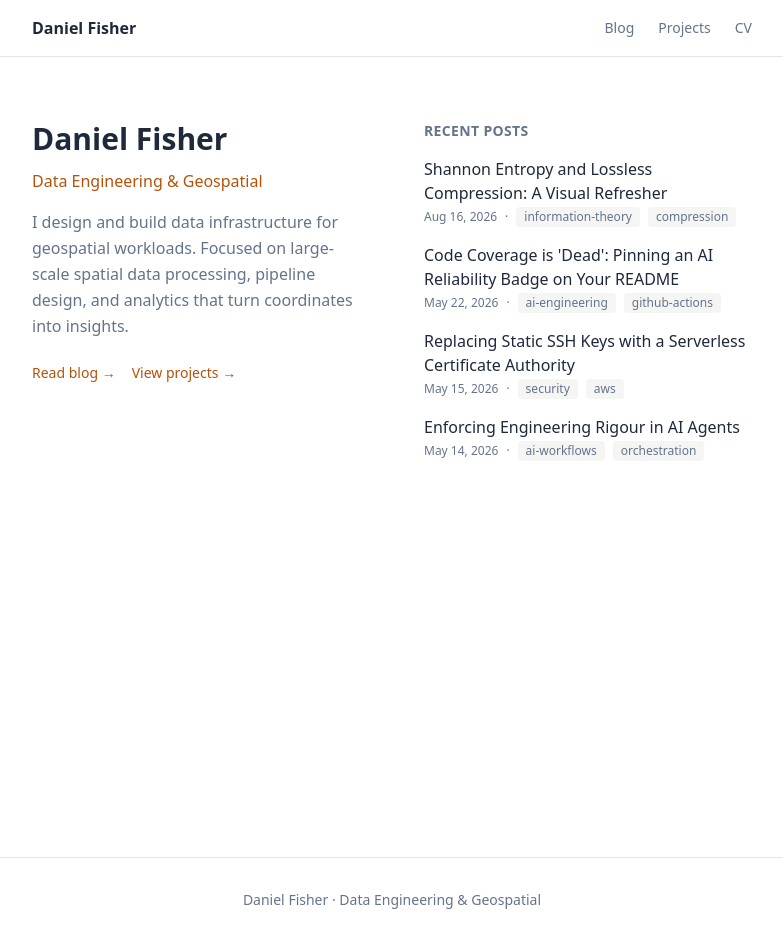
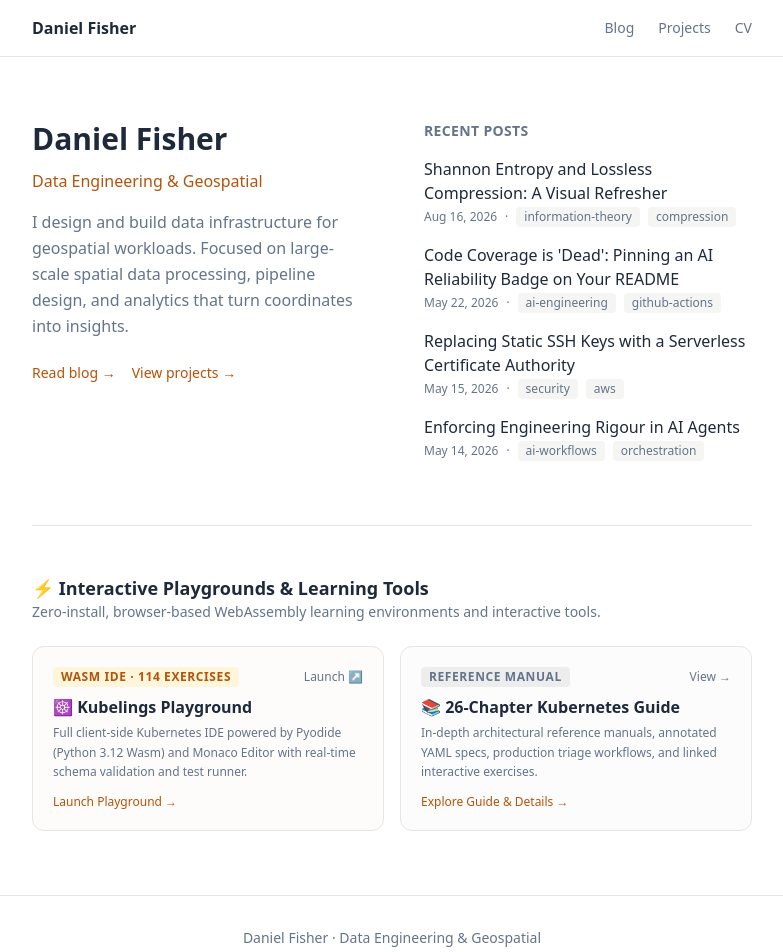
Before and after one commit to dnf0/dnf0.github.io, a Next.js app: page / in a window 1280 px wide. Shown: the top 952 px of the page, without its empty margins (248-1031 px from the left). Built offline with nearby package versions, Linux system fonts and the light colour scheme.

Commit message:
feat: add interactive playground and reference guide links for kubelings

```diff
--- a/content/projects/kubelings.mdx
+++ b/content/projects/kubelings.mdx
@@ -1,8 +1,8 @@
 ---
 title: "Kubelings"
 date: "2026-08-26"
-description: "An interactive, hands-on CLI learning environment for mastering Kubernetes from scratch through guided, test-driven exercises."
-tags: ["kubernetes", "devops", "python", "cli", "tui", "lings", "wasm"]
+description: "A 100% client-side WebAssembly learning platform and comprehensive 26-chapter reference manual for Kubernetes."
+tags: ["kubernetes", "devops", "python", "wasm", "pyodide", "monaco", "lings"]
 ---
 
 <Callout>
@@ -11,38 +11,35 @@ tags: ["kubernetes", "devops", "python", "cli", "tui", "lings", "wasm"]
 👉 [**Launch WebAssembly Playground (114 Exercises) →**](https://dnf0.github.io/kubelings/playground/)
 </Callout>
 
-**Kubelings** is an interactive, test-driven terminal learning environment for mastering Kubernetes from the ground up. Inspired by [Rustlings](https://github.com/rust-lang/rustlings) and [Ziglings](https://codeberg.org/ziglings/exercises), Kubelings guides engineers through fixing broken YAML manifests, constructing multi-container sidecars, writing RBAC rules, authoring custom Python Kubernetes operators, and troubleshooting cluster incidents.
+**Kubelings** is a client-side WebAssembly interactive learning platform and comprehensive reference manual for mastering Kubernetes from the ground up. Inspired by the pedagogical philosophy of [Rustlings](https://github.com/rust-lang/rustlings) and [Ziglings](https://codeberg.org/ziglings/exercises), Kubelings guides engineers through fixing broken declarative YAML manifests, constructing multi-container sidecars, writing RBAC authorization rules, configuring Gateway API routes, orchestrating distributed AI workloads with KubeRay, and troubleshooting cluster incidents.
 
 ### Pedagogical Philosophy
 
 Learning Kubernetes from static documentation or copy-pasted Helm charts is difficult because feedback loops are slow and failure messages are cryptic. Kubelings solves this through guided, test-driven micro-learning:
 
-1. **Active Debugging & Iteration**: Every exercise starts in a broken or incomplete state with clear `# TODO:` prompts. You inspect the failure and edit the code until it passes verification.
-2. **Sub-30ms Hotkey Watcher**: File changes are evaluated instantly. Single-key shortcuts (`n`, `p`, `h`, `r`, `q`) keep you in a continuous flow state.
-3. **Dual-Mode Execution (Offline & Live Cluster)**:
-   - *Offline Mode*: Zero cluster setup required. In-memory schema and behavioral validation.
-   - *Live Cluster Mode*: Connects to `kind`, `minikube`, or remote clusters with ephemeral test namespaces.
-4. **Progressive Hints**: Multi-tiered conceptual hints (`kubelings hint`) guide you without spoiling solutions.
+1. **Active Debugging & Iteration**: Every exercise starts in a broken or incomplete state with clear `# TODO:` prompts. You inspect the failure and edit the code until it passes schema and behavioral verification.
+2. **Instant WebAssembly Feedback Loop**: Manifest changes are evaluated in `< 1ms` inside a background Web Worker running Python 3.12 and PyYAML via WebAssembly.
+3. **Zero Installation**: Practice anywhere with zero prerequisite tools—no Docker daemon, no minikube, and no cloud accounts needed.
+4. **Progressive Hints & Solutions**: Multi-tiered conceptual hints guide your mental model before revealing concrete YAML syntax solutions.
 
-### Core Features & Developer Tooling
+### Core Features & Architecture
 
-- **⚡ Full In-Browser Learning Platform**: Complete 114-exercise WebAssembly curriculum powered by Pyodide, Monaco Editor, side-by-side diffing, progressive hinting, and `localStorage` progress tracking with JSON backup import/export.
-- **Interactive Terminal Dashboard (`kubelings tui`)**: Split-pane interface for browsing chapters, previewing code, and evaluating manifests.
-- **Resource Topology Visualizer (`kubelings tree`)**: Renders hierarchical ASCII trees of Kubernetes workloads, services, endpoints, volumes, and network policies.
-- **Universal Manifest Linter (`kubelings lint`)**: Audits manifests against security standards, reliability probes, and schema best practices.
-- **VS Code & Cursor Extension**: Dedicated Activity Bar curriculum explorer, live status bar progress, on-save schema diagnostics, and side-by-side reference solution diffing.
+- **⚡ Zero-Install Wasm IDE**: Complete 114-exercise WebAssembly curriculum powered by Pyodide, Monaco Editor, side-by-side solution diffing, progressive hinting, and `localStorage` progress tracking with JSON backup import/export.
+- **🔗 Deep Linking & Instant Sharing**: Full URL query-param routing (`?exercise=<id>` and `?chapter=<num>`) with live browser history synchronization.
+- **📚 26 Architectural Reference Guides**: In-depth documentation covering Kubernetes internals, annotated manifest anatomies, production hardening advice, and troubleshooting triage trees.
+- **VS Code Extension**: Dedicated Activity Bar curriculum explorer, status bar progress, on-save schema diagnostics, and side-by-side reference solution diffing.
 
 ### Curriculum Matrix (26 Chapters · 114 Exercises)
 
-- **01–06 Workloads & Networking**: Pods, multi-container sidecars, Deployments, StatefulSets, ConfigMaps, PV/PVC storage, ClusterIP/NodePort/LoadBalancer services, Ingress.
-- **07–10 Scheduling & Reliability**: Node affinity, taints/tolerations, topology spread, RBAC, NetworkPolicies, liveness/readiness/startup probes.
+- **01–06 Workloads, Config & Storage**: Pods, multi-container sidecars, Deployments, StatefulSets, ConfigMaps, Secrets, PV/PVC storage, ClusterIP/NodePort/LoadBalancer services, Ingress controllers.
+- **07–10 Scheduling & Reliability**: Node affinity, taints/tolerations, topology spread, RBAC authorization, NetworkPolicies, liveness/readiness/startup probes.
 - **11–18 Advanced Kubernetes**: HPA v2 autoscaling, Custom Resource Definitions (CRDs) & Python operators, incident troubleshooting, GitOps/ArgoCD, Cilium eBPF, Kyverno/Gatekeeper policy-as-code, multi-tenancy vcluster, mutating/validating webhooks.
-- **19–26 Enterprise & AI Infrastructure**: Helm v3, Kustomize overlays, Gateway API, Crossplane infrastructure-as-data, Tetragon eBPF security, KubeRay distributed clusters, Kueue/Volcano batch scheduling, and GPU Dynamic Resource Allocation (DRA).
+- **19–26 Modern Cloud-Native & AI Infrastructure**: Helm v3, Kustomize overlays, Gateway API, Crossplane infrastructure-as-data, Tetragon eBPF security, KubeRay distributed clusters, Kueue/Volcano batch scheduling, and GPU Dynamic Resource Allocation (DRA).
 
 ### Links & Resources
 
-- [⚡ Interactive WebAssembly Playground](https://dnf0.github.io/kubelings/playground/)
-- [Documentation Site](https://dnf0.github.io/kubelings/)
+- [⚡ Launch WebAssembly Playground](https://dnf0.github.io/kubelings/playground/)
+- [📖 26-Chapter Reference Manual](https://dnf0.github.io/kubelings/)
 - [Curriculum Syllabus](https://dnf0.github.io/kubelings/syllabus/)
 - [GitHub Repository](https://github.com/dnf0/kubelings)
 
--- a/src/app/page.tsx
+++ b/src/app/page.tsx
@@ -71,6 +71,70 @@ export default function Home() {
           )}
         </div>
       </div>
+
+      {/* Interactive Playgrounds Section */}
+      <div className="mt-16 pt-12 border-t border-stone-200">
+        <div className="flex items-center justify-between mb-6">
+          <div>
+            <h2 className="text-lg font-bold text-topo-slate">
+              ⚡ Interactive Playgrounds &amp; Learning Tools
+            </h2>
+            <p className="text-sm text-topo-muted">
+              Zero-install, browser-based WebAssembly learning environments and interactive tools.
+            </p>
+          </div>
+        </div>
+
+        <div className="grid sm:grid-cols-2 gap-4">
+          <a
+            href="https://dnf0.github.io/kubelings/playground/"
+            target="_blank"
+            rel="noopener noreferrer"
+            className="group block p-5 rounded-xl border border-stone-200 bg-topo-sand/40 hover:bg-topo-sand/80 hover:border-topo-accent/40 transition-all"
+          >
+            <div className="flex items-center justify-between mb-2">
+              <span className="text-xs font-semibold uppercase tracking-wider text-topo-accent bg-amber-100/60 px-2 py-0.5 rounded">
+                Wasm IDE · 114 Exercises
+              </span>
+              <span className="text-xs text-topo-muted group-hover:text-topo-accent transition-colors">
+                Launch ↗
+              </span>
+            </div>
+            <h3 className="font-semibold text-topo-slate text-base group-hover:text-topo-accent transition-colors mb-1">
+              ☸️ Kubelings Playground
+            </h3>
+            <p className="text-xs text-topo-muted leading-relaxed mb-3">
+              Full client-side Kubernetes IDE powered by Pyodide (Python 3.12 Wasm) and Monaco Editor with real-time schema validation and test runner.
+            </p>
+            <div className="flex items-center gap-1 text-xs text-topo-accent font-medium">
+              <span>Launch Playground →</span>
+            </div>
+          </a>
+
+          <Link
+            href="/projects/kubelings"
+            className="group block p-5 rounded-xl border border-stone-200 bg-stone-50/50 hover:bg-stone-50 hover:border-topo-accent/40 transition-all"
+          >
+            <div className="flex items-center justify-between mb-2">
+              <span className="text-xs font-semibold uppercase tracking-wider text-topo-muted bg-stone-200/60 px-2 py-0.5 rounded">
+                Reference Manual
+              </span>
+              <span className="text-xs text-topo-muted group-hover:text-topo-accent transition-colors">
+                View →
+              </span>
+            </div>
+            <h3 className="font-semibold text-topo-slate text-base group-hover:text-topo-accent transition-colors mb-1">
+              📚 26-Chapter Kubernetes Guide
+            </h3>
+            <p className="text-xs text-topo-muted leading-relaxed mb-3">
+              In-depth architectural reference manuals, annotated YAML specs, production triage workflows, and linked interactive exercises.
+            </p>
+            <div className="flex items-center gap-1 text-xs text-topo-accent font-medium">
+              <span>Explore Guide &amp; Details →</span>
+            </div>
+          </Link>
+        </div>
+      </div>
     </div>
   );
 }
```
